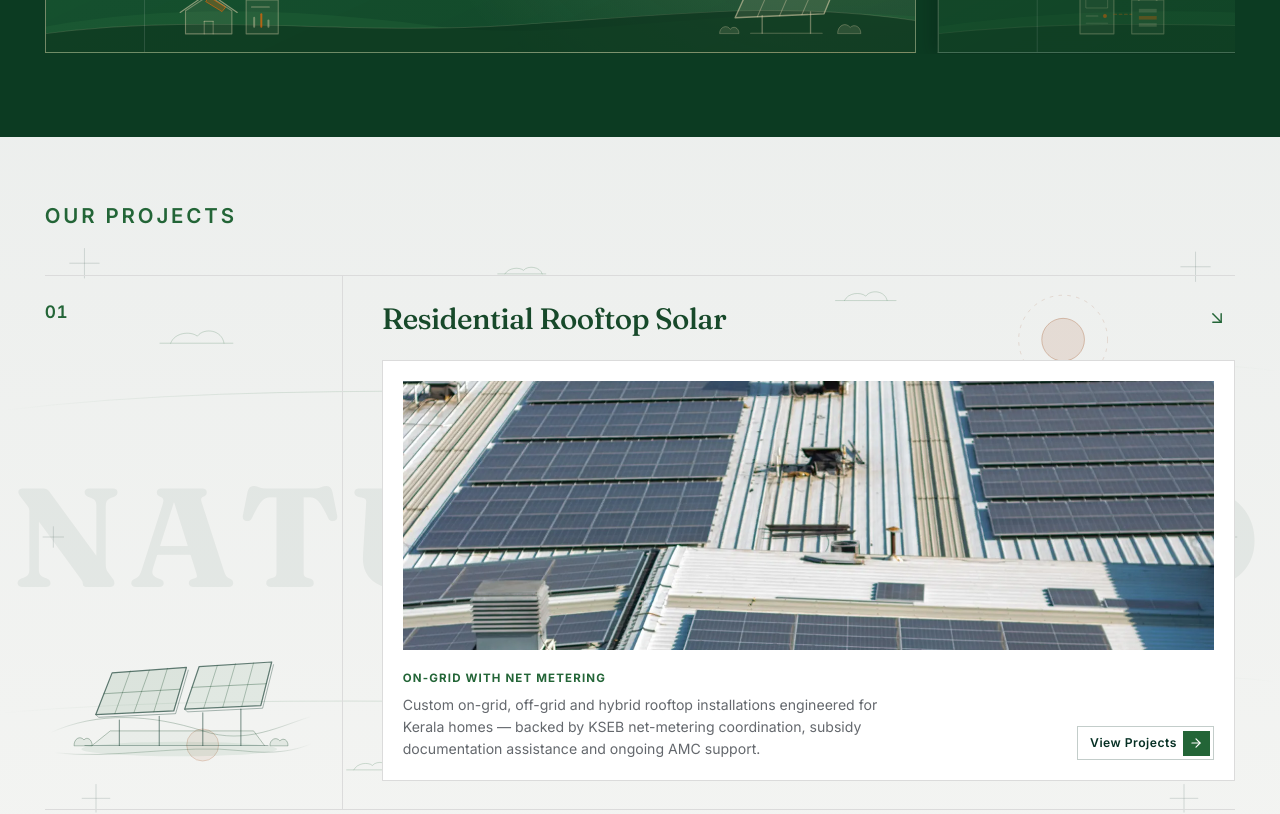
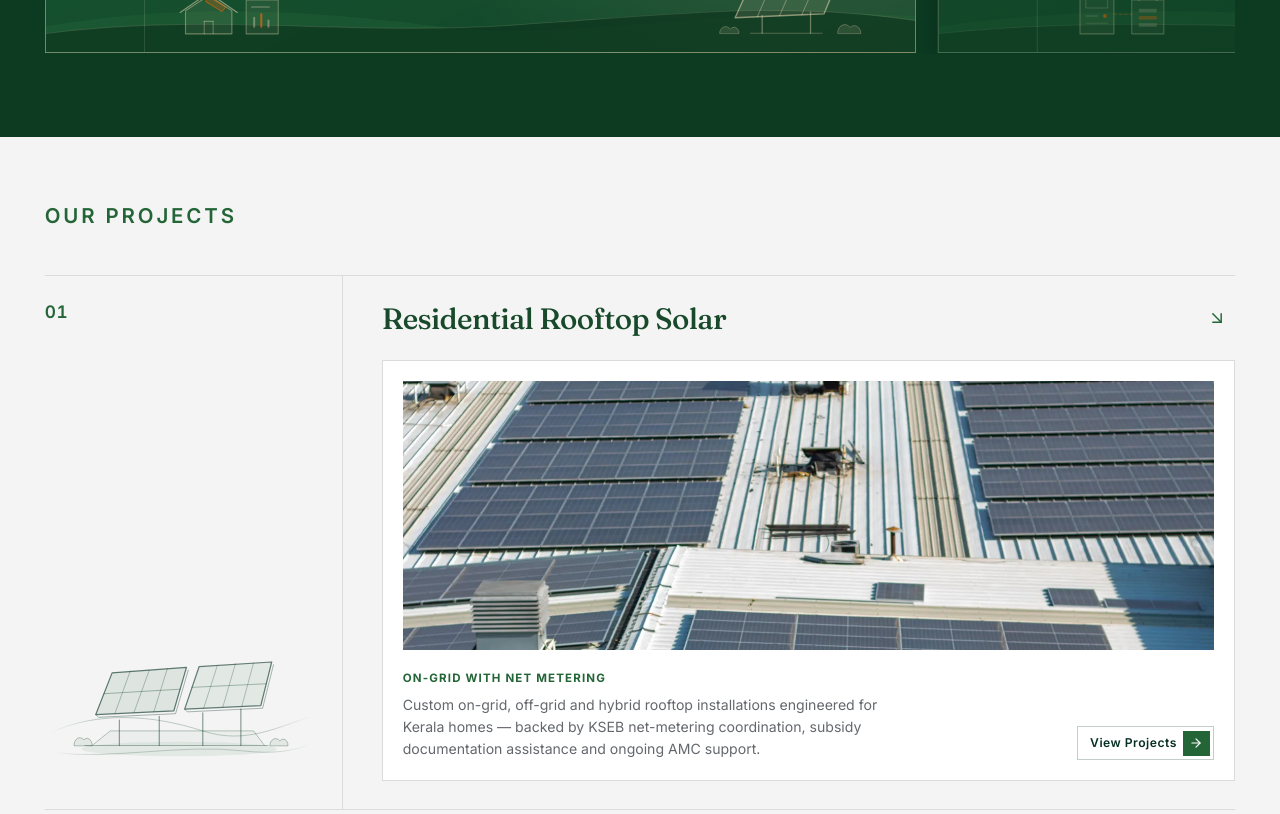
Before and after one commit to akashad123/naturalgrid, a React (Vite) app: page / in a window 1280 px wide. Shown: the part 2040-2854 px from the top of the page. Built offline with nearby package versions, Linux system fonts and the light colour scheme; no server answers; a web font is replaced by a local one.

Commit message:
Remove background natural grid backdrop from Our Projects section

```diff
--- a/src/pages/HomePage.tsx
+++ b/src/pages/HomePage.tsx
@@ -106,11 +106,8 @@ export const HomePage: React.FC = () => {
       {/* ============ PROCESS / HOW IT WORKS (Overlapping Deck) ============ */}
       <HowItWorksCarousel />
 
-      {/* ============ PROJECTS & FEATURES (Pinned NATURAL GRID + Scrollable Content) ============ */}
-      <div className="home-stage home-stage--projects">
-        <MinimalBackdrop />
-        <div className="home-stage-inner">
-          <section className="projects" id="projects">
+      {/* ============ PROJECTS ============ */}
+      <section className="projects" id="projects">
         <div className="section-head">
           <div className="section-head-copy">
             <p className="eyebrow section-label">Our Projects</p>
@@ -247,8 +244,6 @@ export const HomePage: React.FC = () => {
           <FeaturesAboutIllustration />
         </div>
       </section>
-        </div>
-      </div>
 
       {/* ============ TRUSTED BY ============ */}
       <TrustMarquee />
```
